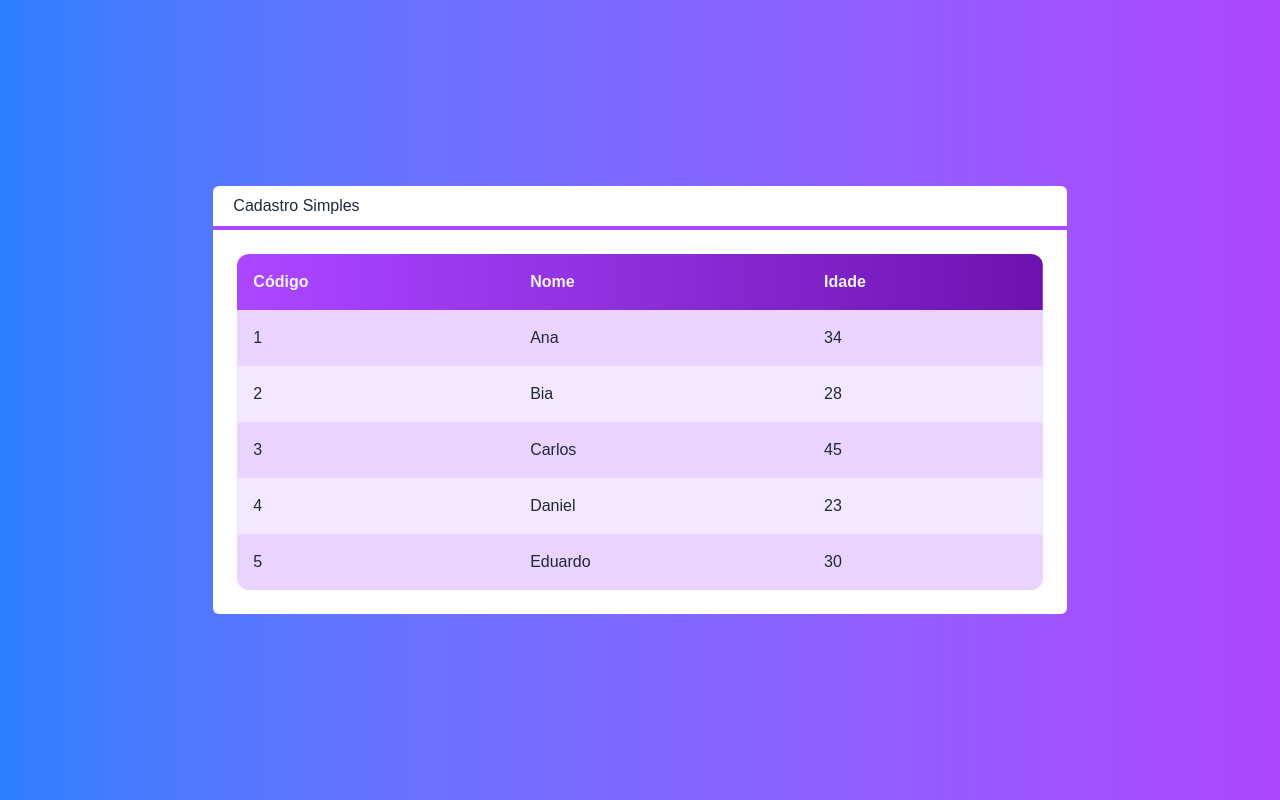
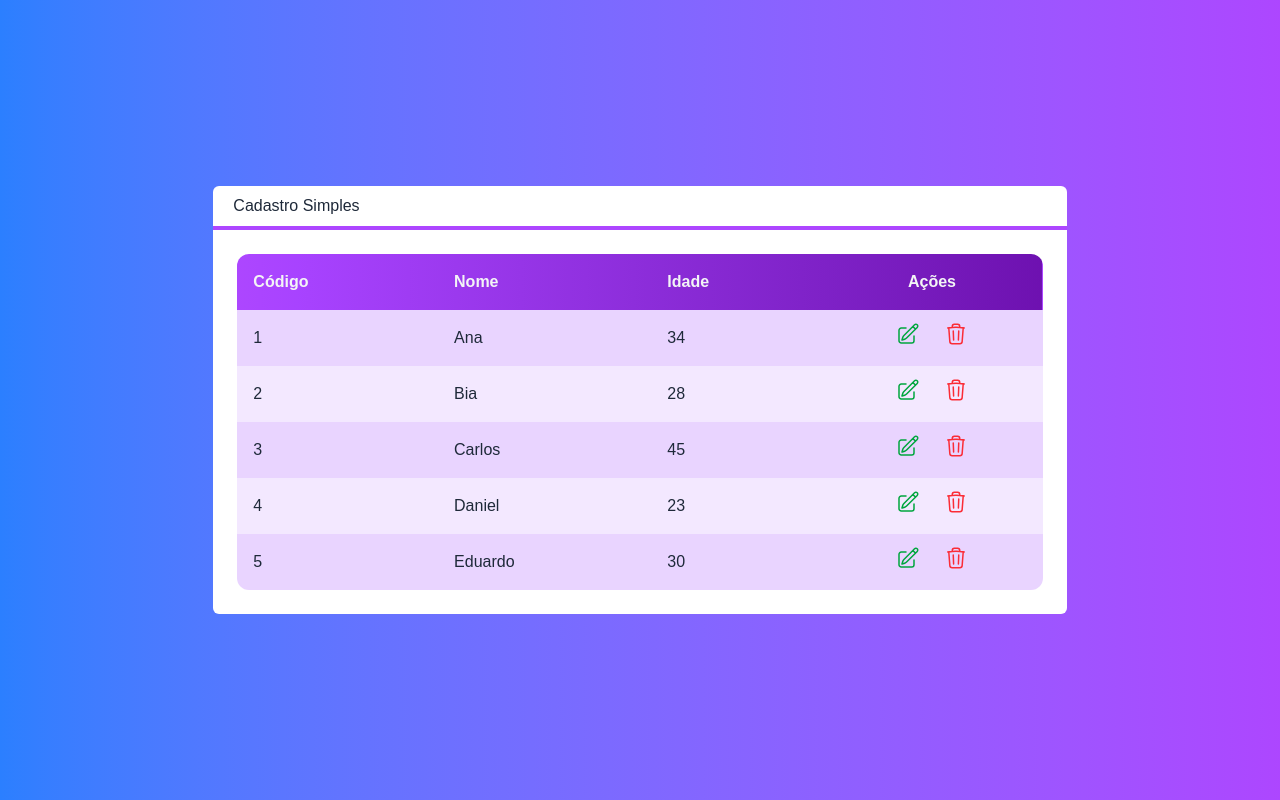
Before and after one commit to tramalho/next-crud, a Next.js app: page / in a window 1280 px wide. Built offline with nearby package versions, Linux system fonts and the light colour scheme.

Commit message:
Compontente Tabela #03

```diff
--- /dev/null
+++ b/src/components/Icones.tsx
@@ -0,0 +1,33 @@
+export const IconeEditar = (
+  <svg
+    xmlns="http://www.w3.org/2000/svg"
+    fill="none"
+    viewBox="0 0 24 24"
+    strokeWidth={1.5}
+    stroke="currentColor"
+    className="size-6"
+  >
+    <path
+      strokeLinecap="round"
+      strokeLinejoin="round"
+      d="m16.862 4.487 1.687-1.688a1.875 1.875 0 1 1 2.652 2.652L10.582 16.07a4.5 4.5 0 0 1-1.897 1.13L6 18l.8-2.685a4.5 4.5 0 0 1 1.13-1.897l8.932-8.931Zm0 0L19.5 7.125M18 14v4.75A2.25 2.25 0 0 1 15.75 21H5.25A2.25 2.25 0 0 1 3 18.75V8.25A2.25 2.25 0 0 1 5.25 6H10"
+    />
+  </svg>
+);
+
+export const IconeRemover = (
+  <svg
+    xmlns="http://www.w3.org/2000/svg"
+    fill="none"
+    viewBox="0 0 24 24"
+    strokeWidth={1.5}
+    stroke="currentColor"
+    className="size-6"
+  >
+    <path
+      strokeLinecap="round"
+      strokeLinejoin="round"
+      d="m14.74 9-.346 9m-4.788 0L9.26 9m9.968-3.21c.342.052.682.107 1.022.166m-1.022-.165L18.16 19.673a2.25 2.25 0 0 1-2.244 2.077H8.084a2.25 2.25 0 0 1-2.244-2.077L4.772 5.79m14.456 0a48.108 48.108 0 0 0-3.478-.397m-12 .562c.34-.059.68-.114 1.022-.165m0 0a48.11 48.11 0 0 1 3.478-.397m7.5 0v-.916c0-1.18-.91-2.164-2.09-2.201a51.964 51.964 0 0 0-3.32 0c-1.18.037-2.09 1.022-2.09 2.201v.916m7.5 0a48.667 48.667 0 0 0-7.5 0"
+    />
+  </svg>
+);
--- a/src/components/Tabela.tsx
+++ b/src/components/Tabela.tsx
@@ -1,16 +1,30 @@
 import Cliente from "@/core/Cliente";
+import { IconeEditar, IconeRemover } from "./Icones";
 
 interface TabelaProps {
   clientes: Cliente[];
+  clienteSelecionado?: (cliente: Cliente) => void;
+  clienteExcluido?: (cliente: Cliente) => void;
+}
+
+interface BotaoAcaoProps {
+  acao?: (cliente: Cliente) => void;
+  icone: React.ReactNode;
+  color: string;
+  cliente: Cliente;
 }
 
 export default function Tabela(props: TabelaProps) {
+
+  const hasActions = props.clienteSelecionado || props.clienteExcluido;
+
   function renderizarCabecalho() {
     return (
       <tr>
         <th className="text-left p-4">Código</th>
         <th className="text-left p-4">Nome</th>
         <th className="text-left p-4">Idade</th>
+      { hasActions ? <th className="text-center p-4">Ações</th>  : false}
       </tr>
     );
   }
@@ -18,14 +32,56 @@
   function renderizarDados() {
     return props.clientes?.map((cliente: Cliente, i) => {
       return (
-        <tr key={cliente.id}
-        className={`${i % 2 === 0 ? "bg-purple-200" : "bg-purple-100"}`}>
+        <tr
+          key={cliente.id}
+          className={`${i % 2 === 0 ? "bg-purple-200" : "bg-purple-100"}`}
+        >
           <td className="text-left p-4">{cliente.id}</td>
           <td className="text-left p-4">{cliente.nome}</td>
           <td className="text-left p-4">{cliente.idade}</td>
+          {renderizarAcoes(cliente)}
         </tr>
       );
     });
+  }
+
+  function renderizarAcoes(cliente: Cliente) {
+    const editar: BotaoAcaoProps = {
+      color: "text-green-600",
+      icone: IconeEditar,
+      acao: props.clienteSelecionado,
+      cliente: cliente,
+    };
+    const excluir: BotaoAcaoProps = {
+      color: "text-red-500",
+      icone: IconeRemover,
+      acao: props.clienteExcluido,
+      cliente: cliente,
+    };
+
+    const acaoEditar = props.clienteSelecionado ? botaoAcao(editar) : false;
+    const acaoExcluir = props.clienteExcluido ? botaoAcao(excluir) : false;
+    return (
+      <td className="flex justify-center">
+        {acaoEditar}
+        {acaoExcluir}
+      </td>
+    );
+  }
+
+  function botaoAcao(props: BotaoAcaoProps) {
+    return (
+      <button onClick={() =>  props?.acao?.(props.cliente)}
+        className={`
+                  flex justify-center items-center
+                  ${props.color}
+                  rounded-full p-2 m-1
+                  hover:bg-purple-50
+        `}
+      >
+        {props.icone}
+      </button>
+    );
   }
 
   return (
--- a/src/core/Cliente.ts
+++ b/src/core/Cliente.ts
@@ -4,15 +4,12 @@
     #nome: string
     #idade: number
 
-    constructor(id: string, nome: string, idade: number = 0) {
+    constructor(id: string = "", nome: string = "", idade: number = 0) {
         this.#id = id
         this.#nome = nome
         this.#idade = idade
     }
 
-    static vazio() {
-        return new Cliente('', '', '')
-    }
     get id() {
         return this.#id
     }
--- a/src/pages/index.tsx
+++ b/src/pages/index.tsx
@@ -1,26 +1,38 @@
 import Layout from "@/components/Layout";
 import Tabela from "@/components/Tabela";
+import Cliente from "@/core/Cliente";
 
 export default function Home() {
-
   const clientes = [
-    { id: "1", nome: "Ana", idade: 34 },
-    { id: "2", nome: "Bia", idade: 28 },
-    { id: "3", nome: "Carlos", idade: 45 },
-    { id: "4", nome: "Daniel", idade: 23 },
-    { id: "5", nome: "Eduardo", idade: 30 },
+    new Cliente("1", "Ana", 34),
+    new Cliente("2", "Bia", 28),
+    new Cliente("3", "Carlos", 45),
+    new Cliente("4", "Daniel", 23),
+    new Cliente("5", "Eduardo", 30),
   ];
 
+  function clienteSelecionado(cliente: Cliente) {
+    console.log(cliente);
+  }
+
+  function clienteExcluido(cliente: Cliente) {
+    console.log(`Excluir... ${cliente.nome}`);
+  }
+
   return (
-    <div className={
-      `
+    <div
+      className={`
       flex h-screen justify-center items-center
       bg-gradient-to-r from-blue-500 to-purple-500
        text-white
-      `
-    }>
+      `}
+    >
       <Layout titulo="Cadastro Simples">
-        <Tabela clientes={clientes}></Tabela>
+        <Tabela
+        clientes={clientes}
+        clienteSelecionado={clienteSelecionado}
+        clienteExcluido={clienteExcluido}
+        />
       </Layout>
     </div>
   );
```
